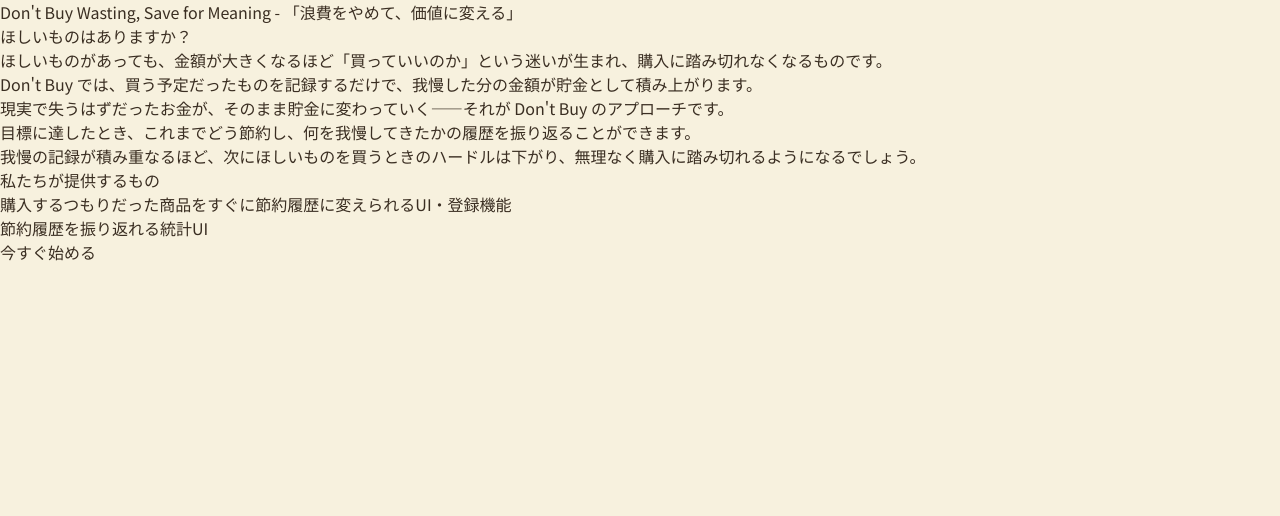
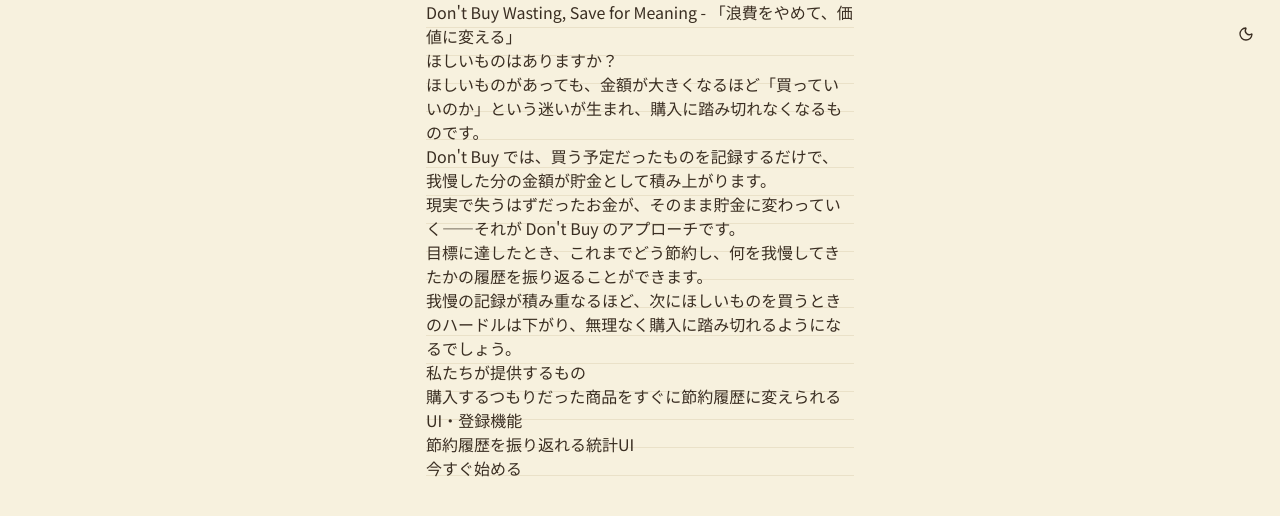
Before and after one commit to RyoK73/dont-buy, a Next.js app: page / in a window 1280 px wide. Shown: the top 516 px of the page. Built offline with nearby package versions, Linux system fonts and the light colour scheme; a web font is replaced by a local one.

Commit message:
feat: Notebook-Pageコンポーネントを追加
- next-themesを追加
- hydration error解決のために、`useSyncExternalStore`を追加

```diff
--- a/app/dev-example/page.tsx
+++ b/app/dev-example/page.tsx
@@ -1,11 +1,64 @@
 "use client";
+import {
+  HistoryChart,
+  type HistoryDataType,
+} from "@/components/common/history-chart";
 
 import { useState } from "react";
-import { ExampleToggleGroup } from "@/components/ui/toggle-group";
 
-const ExampleTogglePage = () => {
-  const [pressed, setPressed] = useState<boolean>(true);
-  return <ExampleToggleGroup />;
+import { CategoryToggle, type Category } from "@/components/common/note-toggle";
+
+import { BottomDockSheet } from "@/components/common/bottom-dock-sheet";
+
+import { NoteButton } from "@/components/common/note-button";
+import { NoteProgress } from "@/components/common/note-progress";
+
+const historyData: HistoryDataType[] = [
+  { date: new Date(2026, 7, 8), amount: 700 },
+  { date: new Date(2026, 7, 9), amount: 100 },
+  { date: new Date(2026, 7, 10), amount: 200 },
+  { date: new Date(2026, 7, 11), amount: 400 },
+];
+
+const toggleCategory: Category = [
+  {
+    category: "食費",
+    ariaLabel: "食費カテゴリ",
+  },
+  {
+    category: "娯楽",
+    ariaLabel: "娯楽カテゴリ",
+  },
+  {
+    category: "衣類",
+    ariaLabel: "衣類カテゴリ",
+  },
+];
+
+const ExamplePage = () => {
+  const [category, setCategory] = useState<string[]>([]);
+
+  return (
+    <div>
+      <HistoryChart data={historyData} />
+      <div className="flex flex-col gap-4 p-4">
+        <NoteProgress label="Nintendo Switch 2" current={38200} max={52800} />
+        <NoteProgress label="ダイソン 空気清浄機" current={38200} max={42000} />
+        <NoteProgress label="北欧デザインチェア" current={19800} max={19800} />
+      </div>
+      <BottomDockSheet
+        triggerButton={<NoteButton>開く</NoteButton>}
+        className=""
+      >
+        <h1>表示されたよ</h1>
+      </BottomDockSheet>
+      <CategoryToggle
+        toggleValue={category}
+        setToggleValue={setCategory}
+        categories={toggleCategory}
+      />
+    </div>
+  );
 };
 
-export default ExampleTogglePage;
+export default ExamplePage;
--- a/app/layout.tsx
+++ b/app/layout.tsx
@@ -2,6 +2,7 @@
 import { Geist_Mono, Klee_One, Noto_Sans_JP } from "next/font/google";
 import "./globals.css";
 import { cn } from "@/lib/utils";
+import { NotebookPage } from "@/components/common/notebook-page";
 
 const notoSansJP = Noto_Sans_JP({
   subsets: ["latin"],
@@ -33,16 +34,19 @@
   return (
     <html
       lang="ja"
+      suppressHydrationWarning
       className={cn(
         "h-full",
         "antialiased",
         notoSansJP.variable,
         kleeOne.variable,
         geistMono.variable,
-        "font-sans"
+        "font-sans",
       )}
     >
-      <body className="min-h-full flex flex-col">{children}</body>
+      <body className="min-h-full flex flex-col">
+        <NotebookPage>{children}</NotebookPage>
+      </body>
     </html>
   );
 }
--- /dev/null
+++ b/components/common/notebook-page.tsx
@@ -0,0 +1,74 @@
+"use client";
+
+import { useSyncExternalStore } from "react";
+import { Moon, Sun } from "lucide-react";
+import { ThemeProvider, useTheme } from "next-themes";
+
+import { cn } from "@/lib/utils";
+import { Button } from "@/components/ui/button";
+
+const emptySubscribe = () => () => {};
+
+const useMounted = () =>
+  useSyncExternalStore(
+    emptySubscribe,
+    () => true,
+    () => false,
+  );
+
+const ThemeToggle = () => {
+  const { resolvedTheme, setTheme } = useTheme();
+  const mounted = useMounted();
+
+  if (!mounted) {
+    return (
+      <Button
+        variant="ghost"
+        size="icon"
+        className="fixed top-4 right-4 z-50"
+        aria-hidden
+      />
+    );
+  }
+
+  const isDark = resolvedTheme === "dark";
+
+  return (
+    <Button
+      variant="ghost"
+      size="icon"
+      className="fixed top-4 right-4 z-50"
+      aria-label={isDark ? "ライトモードに切り替え" : "ダークモードに切り替え"}
+      onClick={() => setTheme(isDark ? "light" : "dark")}
+    >
+      {isDark ? <Sun /> : <Moon />}
+    </Button>
+  );
+};
+
+type NotebookPageProps = {
+  children: React.ReactNode;
+  className?: string;
+};
+
+const NotebookPage = ({ children, className }: NotebookPageProps) => {
+  return (
+    <ThemeProvider attribute="class" defaultTheme="system" enableSystem>
+      <div
+        className={cn(
+          "relative mx-auto min-h-full w-full max-w-107 bg-neutral-paper text-on-surface",
+          className,
+        )}
+        style={{
+          backgroundImage:
+            "repeating-linear-gradient(to bottom, transparent, transparent 27px, var(--neutral-paper-line) 27px, var(--neutral-paper-line) 28px)",
+        }}
+      >
+        <ThemeToggle />
+        {children}
+      </div>
+    </ThemeProvider>
+  );
+};
+
+export { NotebookPage, type NotebookPageProps };
--- a/package.json
+++ b/package.json
@@ -25,6 +25,7 @@
     "date-fns": "^4.4.0",
     "lucide-react": "^1.28.0",
     "next": "16.2.12",
+    "next-themes": "^0.4.6",
     "react": "19.2.4",
     "react-dom": "19.2.4",
     "recharts": "3.8.0",
```
Also changed, not shown: 3 other files (tests, documents, lock files or other folders).
